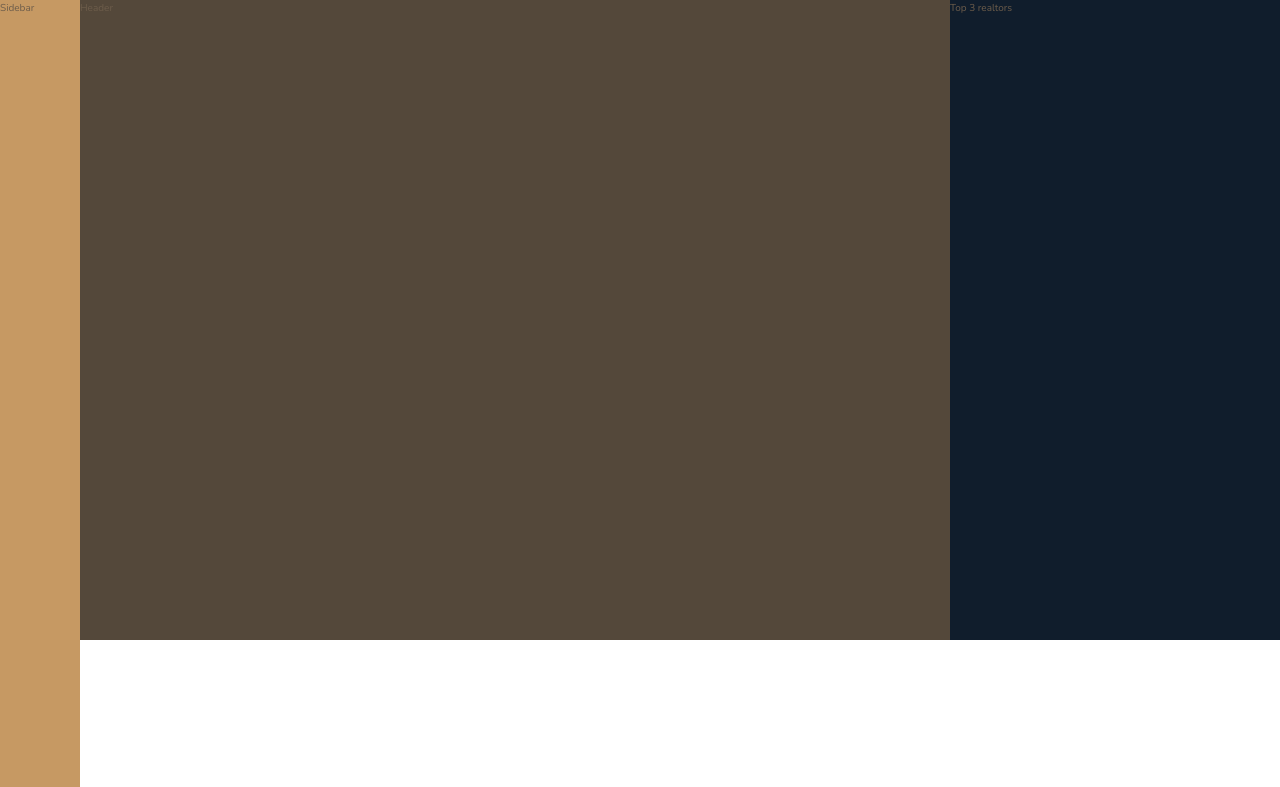
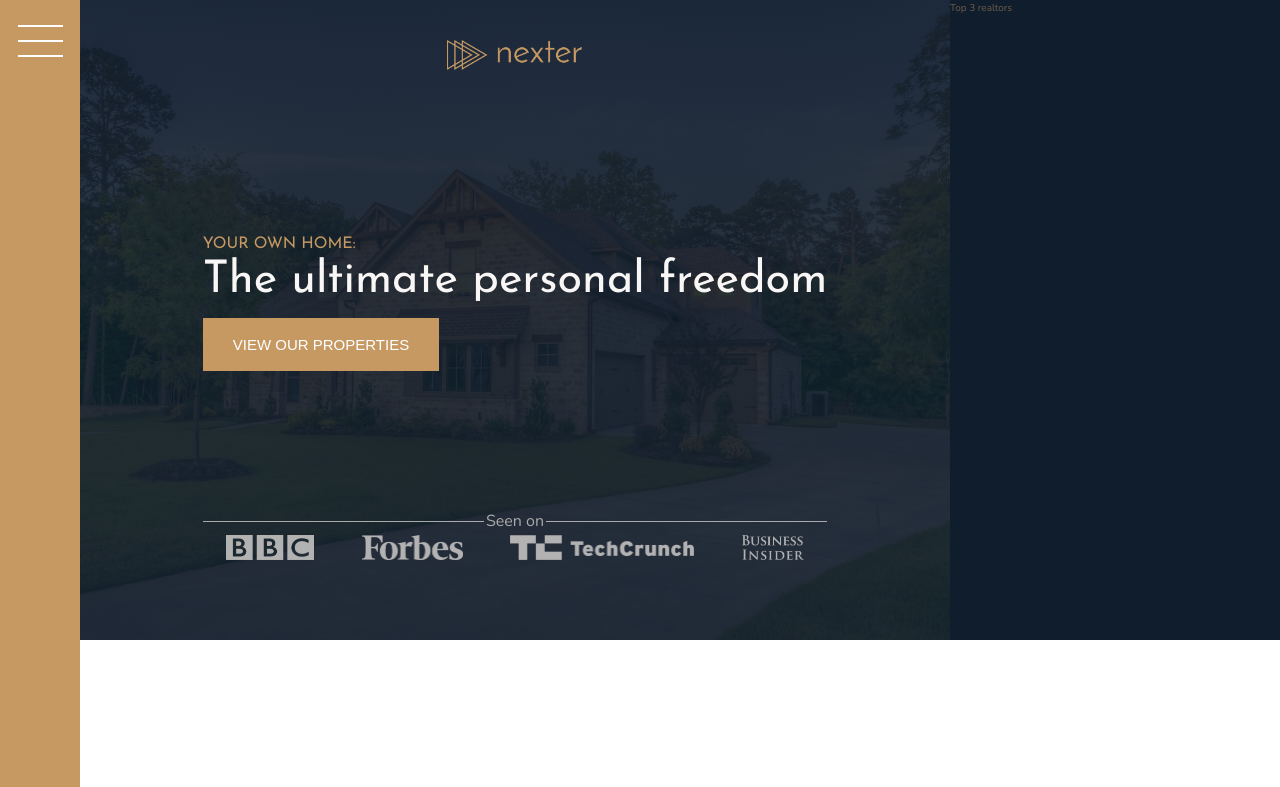
Before and after one commit to gurhanalan/Website-Project-RealEstate-Nexter, a website: page index.html in a window 1280 px wide. Shown: the top 787 px of the page. Drawn offline with nearby package versions, Linux system fonts and the light colour scheme.

Commit message:
Add Header section

```diff
--- a/index.html
+++ b/index.html
@@ -15,8 +15,22 @@
         <title>nexter &mdash; your home, your freedom</title>
     </head>
     <body class="container">
-        <aside class="sidebar">Sidebar</aside>
-        <header class="header">Header</header>
+        <aside class="sidebar">
+            <button class="nav-btn"></button>
+        </aside>
+        <header class="header">
+            <img src="img/logo.png" alt="Nexter logo" class="header__logo">
+            <h3 class="heading-3">Your own home:</h3>
+            <h1 class="heading-1">The ultimate personal freedom</h1>
+            <button class="btn header__btn">View our properties</button>
+            <div class="header__seenon-text">Seen on</div>
+            <div class="header__seenon-logos">
+                <img src="img/logo-bbc.png" alt="Seen on logo 1">
+                <img src="img/logo-forbes.png" alt="Seen on logo 2">
+                <img src="img/logo-techcrunch.png" alt="Seen on logo 3">
+                <img src="img/logo-bi.png" alt="Seen on logo 4">
+            </div>
+        </header>
         <div class="realtors">Top 3 realtors</div>
         <section class="features">
             <div class="feature">
--- a/sass/_header.scss
+++ b/sass/_header.scss
@@ -1,4 +1,66 @@
 .header {
-    background-color: $color-grey-dark-1;
     grid-column: full-start / col-end 6;
+    background-image: linear-gradient(
+            rgba($color-secondary, 0.9),
+            rgba($color-secondary, 0.9)
+        ),
+        url(../img/hero.jpeg);
+    background-size: cover;
+    background-position: center;
+
+    display: grid;
+    grid-template-columns: max-content;
+    grid-template-rows: 1fr min-content 6rem 1fr;
+    align-items: start;
+    justify-items: start;
+    justify-content: center;
+    padding: 8rem;
+    padding-top: 4rem;
+
+    &__logo {
+        height: 3rem;
+        justify-self: center;
+    }
+
+    &__btn {
+    }
+
+    &__seenon-text {
+        font-size: 1.6rem;
+        display: block;
+        text-align: center;
+        width: 100%;
+        position: relative;
+        justify-self: center;
+        color: $color-grey-light-2;
+        &::before,
+        &::after {
+            content: "";
+            width: 45%;
+            height: 1px;
+            background-color: currentColor;
+            display: block;
+            position: absolute;
+        }
+        &::before {
+            top: 45%;
+            left: 0;
+        }
+
+        &::after {
+            top: 45%;
+
+            right: 0;
+        }
+    }
+    &__seenon-logos {
+        display: flex;
+        width: 100%;
+        justify-content: space-around;
+        // gap: 2rem;
+        img {
+            height: 2.5rem;
+            filter: brightness(70%);
+        }
+    }
 }
--- a/sass/_sidebar.scss
+++ b/sass/_sidebar.scss
@@ -2,4 +2,33 @@
     background-color: $color-primary;
     grid-row: 1/-1;
     grid-column: sidebar-start/sidebar-end;
+
+    display: flex;
+    justify-content: center;
 }
+
+.nav-btn {
+    width: 4.5rem;
+    height: 2px;
+    background-color: #fff;
+    border: none;
+    border-radius: 0;
+    display: block;
+    margin: 4rem 0 0;
+
+    &::before,
+    &::after {
+        content: "";
+        width: 100%;
+        height: 100%;
+        background-color: #fff;
+        display: block;
+    }
+
+    &::before {
+        transform: translateY(-1.5rem);
+    }
+    &::after {
+        transform: translateY(1.3rem);
+    }
+}
--- a/sass/_typography.scss
+++ b/sass/_typography.scss
@@ -5,6 +5,9 @@
 
 .heading-1 {
     @extend %heading;
+    font-size: 4.5rem;
+    color: $color-grey-light-1;
+    line-height: 1;
 }
 .heading-2 {
     @extend %heading;
```
Also changed, not shown: css/style.css.
